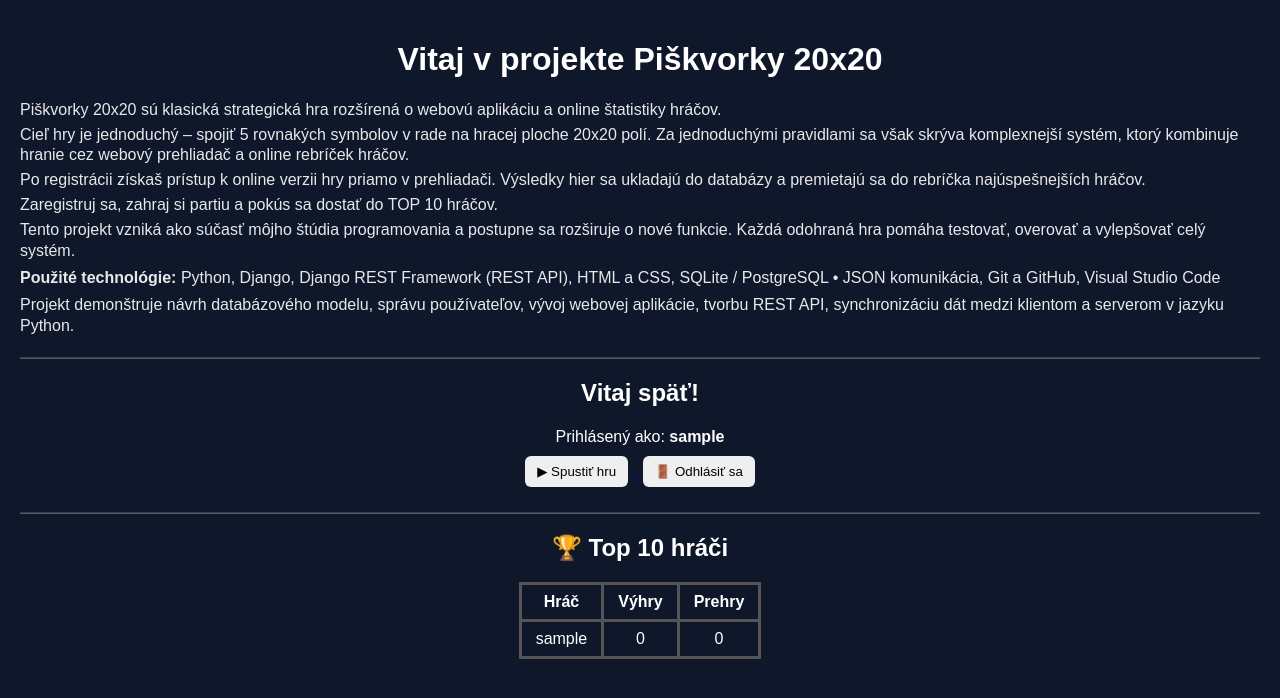
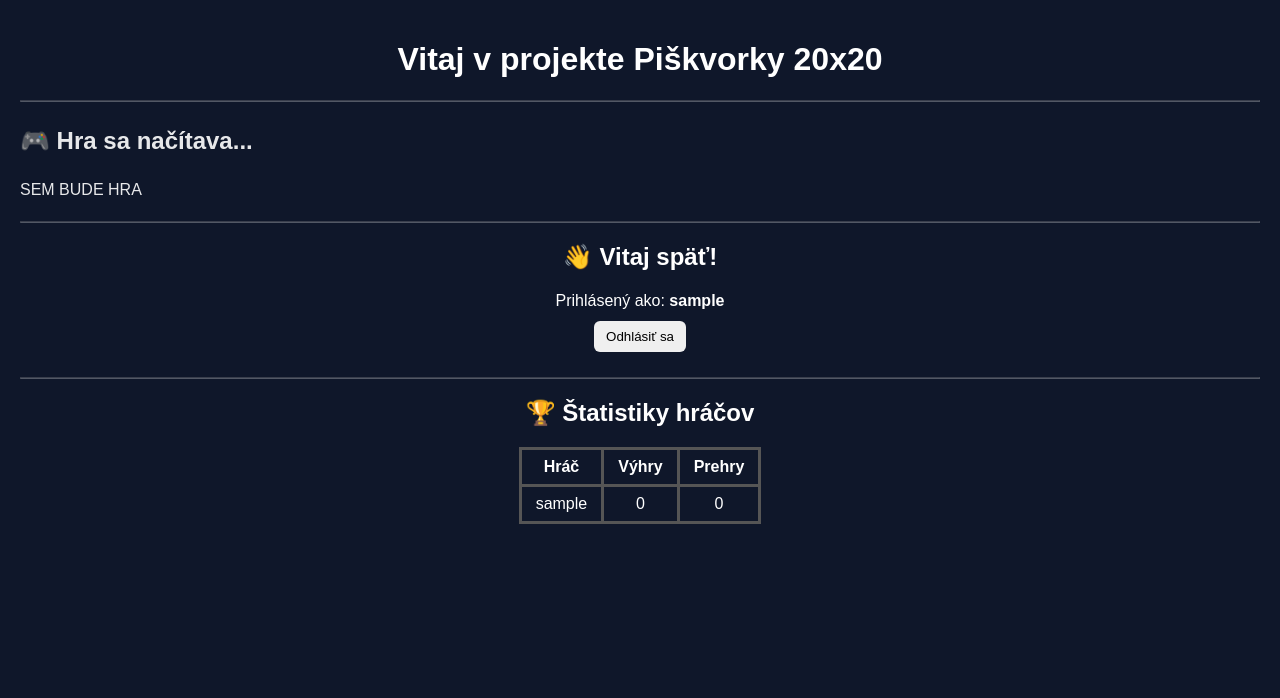
Before and after one commit to idulik/Piskvorky-15x15, a Django app: page / in a window 1280 px wide. Shown: the top 698 px of the page. Run offline with Django 5.2, Linux system fonts and the light colour scheme; the visitor is signed in with stand-in values (Sample User, id 1); data comes from the database, SQL or seed files in the repository.

Commit message:
uprava struktury home pred loginom, po logine a po odhlaseni

```diff
--- a/templates/home.html
+++ b/templates/home.html
@@ -7,7 +7,19 @@
 
 <body>
 
+<!-- ===================== -->
+<!-- SPOLOČNÝ NADPIS -->
+<!-- ===================== -->
+
 <h1>Vitaj v projekte Piškvorky 20x20</h1>
+
+<hr>
+
+<!-- ===================== -->
+<!-- GUEST / LOGOUT STAV -->
+<!-- ===================== -->
+
+{% if not user.is_authenticated %}
 
 <div class="content">
 
@@ -47,24 +59,57 @@
 
 <hr>
 
+<h2>🔐 Prihlásenie</h2>
+
+<form method="post">
+    {% csrf_token %}
+    {{ form.as_p }}
+    <button type="submit">Prihlásiť sa</button>
+</form>
+
+<p>
+    Nemáš účet?
+    <a href="{% url 'register' %}">Registrácia</a>
+</p>
+
+<hr>
+
+<!-- rovnaké ako pred loginom -->
+
+
+{% endif %}
+
+<!-- ===================== -->
+<!-- 🟢 LOGIN STAV -->
+<!-- ===================== -->
+
 {% if user.is_authenticated %}
 
-    <h2>Vitaj späť!</h2>
+<div class="content">
+
+    <!-- ❌ TEXT SA ZRUŠÍ A NÁHRADÍ HRou -->
+    <h2>🎮 Hra sa načítava...</h2>
+
+    <div id="game-area">
+        <p>SEM BUDE HRA</p>
+    </div>
+
+</div>
+
+<hr>
+
+<h2>👋 Vitaj späť!</h2>
 
 <p>Prihlásený ako: <b>{{ user.username }}</b></p>
 
-    <a href="{% url 'game' %}">
-        <button>▶ Spustiť hru</button>
-    </a>
-
 <form method="post" action="{% url 'logout' %}" style="display:inline;">
     {% csrf_token %}
-        <button>🚪 Odhlásiť sa</button>
+    <button>Odhlásiť sa</button>
 </form>
 
 <hr>
 
-    <h2>🏆 Top 10 hráči</h2>
+<h2>🏆 Štatistiky hráčov</h2>
 
 <table>
     <tr>
@@ -81,21 +126,6 @@
     </tr>
     {% endfor %}
 </table>
-
-{% else %}
-
-    <h2>🔐 Prihlásenie</h2>
-
-    <form method="post">
-        {% csrf_token %}
-        {{ form.as_p }}
-        <button type="submit">Prihlásiť sa</button>
-    </form>
-
-    <p>
-        Nemáš účet?
-        <a href="{% url 'register' %}" class="register-link">Registrácia</a>
-    </p>
 
 {% endif %}
 
```
Lines whose indentation alone changed are shown as unchanged.
